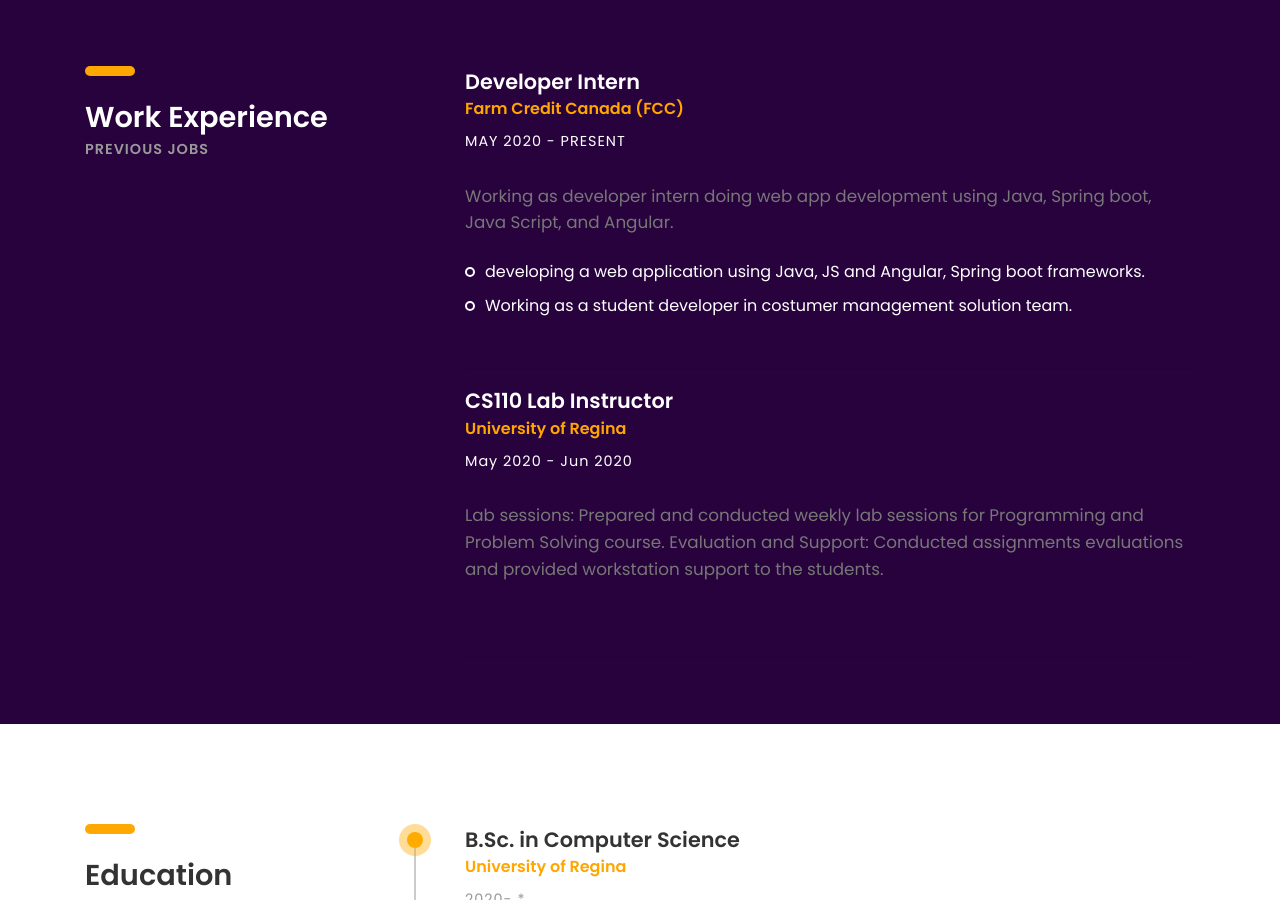
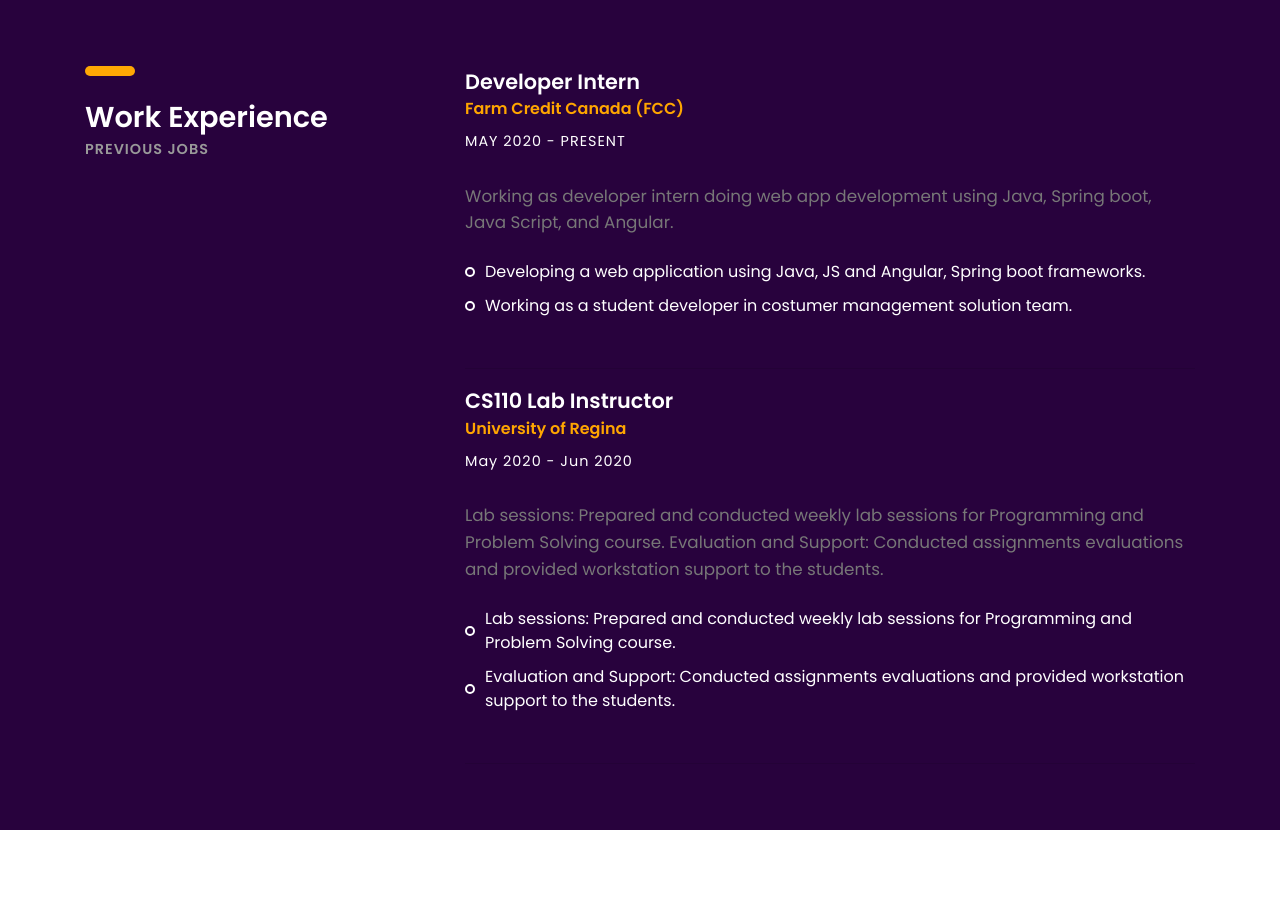
Before and after one commit to sandeepreddy0987/ur-datascience.github.io, a Jekyll site: the page built from _members/baran.markdown, in a window 1280 px wide and 900 px high, scrolled down 1398 px. Built offline with Jekyll 4.4.1, drawn with Linux system fonts in a browser that asks for light colours; some web fonts are replaced.

Commit message:
Update baran.markdown

```diff
--- a/_members/baran.markdown
+++ b/_members/baran.markdown
@@ -55,14 +55,17 @@ purple:
           text: >-
             Working as developer intern doing web app development using Java, Spring boot, Java Script, and Angular.
           points:
-            - developing a web application using Java, JS and Angular, Spring boot frameworks.
-            - Working as a student developer in costumer management solution team.
+            - "Developing a web application using Java, JS and Angular, Spring boot frameworks."
+            - "Working as a student developer in costumer management solution team."
         - title: CS110 Lab Instructor
           subtitle: University of Regina
           status: May 2020 - Jun 2020
           text: >-
             Lab sessions: Prepared and conducted weekly lab sessions for Programming and Problem Solving course.
             Evaluation and Support: Conducted assignments evaluations and provided workstation support to the students.
+          points:
+            - "Lab sessions: Prepared and conducted weekly lab sessions for Programming and Problem Solving course."
+            - "Evaluation and Support: Conducted assignments evaluations and provided workstation support to the students."
 
 
 timeline:
```
